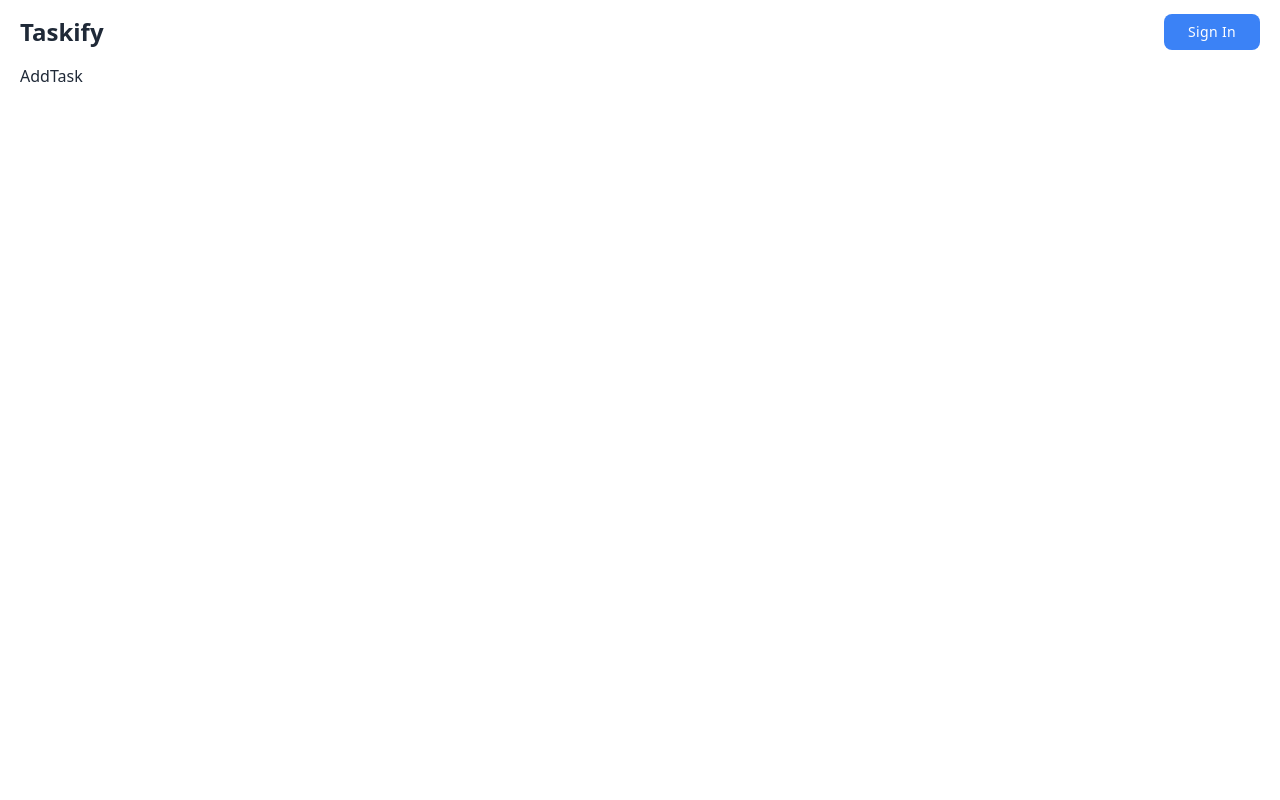
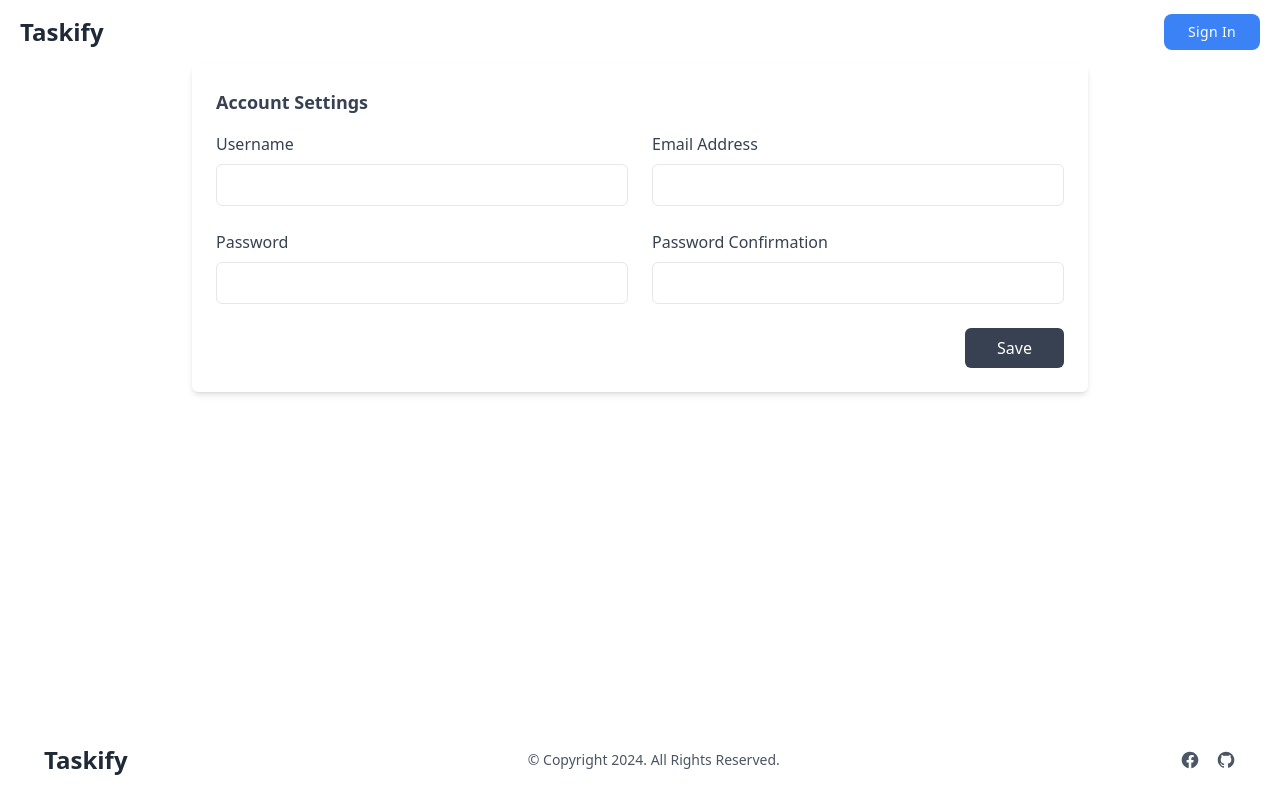
Before and after one commit to chaudhuree/mern-taskmanager-with-dnd, a React (Vite) app in the folder frontend/: page /addtask in a window 1280 px wide. Built offline with nearby package versions, Linux system fonts and the light colour scheme.

Commit message:
added: footer fix: some backend code

```diff
--- a/frontend/src/App.jsx
+++ b/frontend/src/App.jsx
@@ -6,14 +6,16 @@ import UpdateTask from './pages/UpdateTask'
 import Tasks from './pages/Tasks'
 import axios from 'axios'
 import Navbar from './components/Navbar'
+import Footer from './components/Footer'
 
 axios.defaults.baseURL = 'http://localhost:5000/api/v1'
 
 function App() {
   return (
-    <div className='container mx-auto px-5'>
+    <div className='container mx-auto px-5 min-h-screen flex flex-col'>
+    <div className="flex-1">
     <Router>
-    <Navbar></Navbar>
+    <Navbar/>
         <Routes>
         <Route path='/' element={<Tasks />} />
           <Route path='/signin' element={<SignIn />} />
@@ -23,6 +25,8 @@ function App() {
         </Routes>
       </Router>
     </div>
+      <Footer/>
+    </div>
   )
 }
 
--- /dev/null
+++ b/frontend/src/components/Footer.jsx
@@ -0,0 +1,36 @@
+import React from 'react'
+import { Link } from 'react-router-dom'
+
+export default function Footer() {
+  return (
+    <footer className="bg-white dark:bg-gray-900">
+    <div className="container flex flex-col items-center justify-between p-6 mx-auto space-y-4 sm:space-y-0 sm:flex-row">
+        <p className='text-2xl font-bold'>Taskify</p>
+
+        <p className="text-sm text-gray-600 dark:text-gray-300">© Copyright {new Date().getFullYear()}. All Rights Reserved.</p>
+
+        <div className="flex -mx-2">
+
+
+            <a href="https://facebook.com/chaudhuree00" target='_blank' className="mx-2 text-gray-600 transition-colors duration-300 dark:text-gray-300 hover:text-blue-500 dark:hover:text-blue-400" aria-label="Facebook">
+                <svg className="w-5 h-5 fill-current" viewBox="0 0 24 24" fill="none"
+                    xmlns="http://www.w3.org/2000/svg">
+                    <path
+                        d="M2.00195 12.002C2.00312 16.9214 5.58036 21.1101 10.439 21.881V14.892H7.90195V12.002H10.442V9.80204C10.3284 8.75958 10.6845 7.72064 11.4136 6.96698C12.1427 6.21332 13.1693 5.82306 14.215 5.90204C14.9655 5.91417 15.7141 5.98101 16.455 6.10205V8.56104H15.191C14.7558 8.50405 14.3183 8.64777 14.0017 8.95171C13.6851 9.25566 13.5237 9.68693 13.563 10.124V12.002H16.334L15.891 14.893H13.563V21.881C18.8174 21.0506 22.502 16.2518 21.9475 10.9611C21.3929 5.67041 16.7932 1.73997 11.4808 2.01722C6.16831 2.29447 2.0028 6.68235 2.00195 12.002Z">
+                    </path>
+                </svg>
+            </a>
+
+            <a href="https://github.com/chaudhuree" target="_blank" className="mx-2 text-gray-600 transition-colors duration-300 dark:text-gray-300 hover:text-blue-500 dark:hover:text-blue-400" aria-label="Github">
+                <svg className="w-5 h-5 fill-current" viewBox="0 0 24 24" fill="none"
+                    xmlns="http://www.w3.org/2000/svg">
+                    <path
+                        d="M12.026 2C7.13295 1.99937 2.96183 5.54799 2.17842 10.3779C1.395 15.2079 4.23061 19.893 8.87302 21.439C9.37302 21.529 9.55202 21.222 9.55202 20.958C9.55202 20.721 9.54402 20.093 9.54102 19.258C6.76602 19.858 6.18002 17.92 6.18002 17.92C5.99733 17.317 5.60459 16.7993 5.07302 16.461C4.17302 15.842 5.14202 15.856 5.14202 15.856C5.78269 15.9438 6.34657 16.3235 6.66902 16.884C6.94195 17.3803 7.40177 17.747 7.94632 17.9026C8.49087 18.0583 9.07503 17.99 9.56902 17.713C9.61544 17.207 9.84055 16.7341 10.204 16.379C7.99002 16.128 5.66202 15.272 5.66202 11.449C5.64973 10.4602 6.01691 9.5043 6.68802 8.778C6.38437 7.91731 6.42013 6.97325 6.78802 6.138C6.78802 6.138 7.62502 5.869 9.53002 7.159C11.1639 6.71101 12.8882 6.71101 14.522 7.159C16.428 5.868 17.264 6.138 17.264 6.138C17.6336 6.97286 17.6694 7.91757 17.364 8.778C18.0376 9.50423 18.4045 10.4626 18.388 11.453C18.388 15.286 16.058 16.128 13.836 16.375C14.3153 16.8651 14.5612 17.5373 14.511 18.221C14.511 19.555 14.499 20.631 14.499 20.958C14.499 21.225 14.677 21.535 15.186 21.437C19.8265 19.8884 22.6591 15.203 21.874 10.3743C21.089 5.54565 16.9181 1.99888 12.026 2Z">
+                    </path>
+                </svg>
+            </a>
+        </div>
+    </div>
+</footer>
+  )
+}
--- a/frontend/src/pages/AddTask.jsx
+++ b/frontend/src/pages/AddTask.jsx
@@ -1,7 +1,71 @@
-import React from 'react'
+import { useState } from "react";
 
 export default function AddTask() {
   return (
-    <div>AddTask</div>
-  )
+    <section className="max-w-4xl p-6 mx-auto bg-white rounded-md shadow-md dark:bg-gray-800">
+      <h2 className="text-lg font-semibold text-gray-700 capitalize dark:text-white">
+        Account settings
+      </h2>
+
+      <form>
+        <div className="grid grid-cols-1 gap-6 mt-4 sm:grid-cols-2">
+          <div>
+            <label className="text-gray-700 dark:text-gray-200" for="username">
+              Username
+            </label>
+            <input
+              id="username"
+              type="text"
+              className="block w-full px-4 py-2 mt-2 text-gray-700 bg-white border border-gray-200 rounded-md dark:bg-gray-800 dark:text-gray-300 dark:border-gray-600 focus:border-blue-400 focus:ring-blue-300 focus:ring-opacity-40 dark:focus:border-blue-300 focus:outline-none focus:ring"
+            />
+          </div>
+
+          <div>
+            <label
+              className="text-gray-700 dark:text-gray-200"
+              for="emailAddress"
+            >
+              Email Address
+            </label>
+            <input
+              id="emailAddress"
+              type="email"
+              className="block w-full px-4 py-2 mt-2 text-gray-700 bg-white border border-gray-200 rounded-md dark:bg-gray-800 dark:text-gray-300 dark:border-gray-600 focus:border-blue-400 focus:ring-blue-300 focus:ring-opacity-40 dark:focus:border-blue-300 focus:outline-none focus:ring"
+            />
+          </div>
+
+          <div>
+            <label className="text-gray-700 dark:text-gray-200" for="password">
+              Password
+            </label>
+            <input
+              id="password"
+              type="password"
+              className="block w-full px-4 py-2 mt-2 text-gray-700 bg-white border border-gray-200 rounded-md dark:bg-gray-800 dark:text-gray-300 dark:border-gray-600 focus:border-blue-400 focus:ring-blue-300 focus:ring-opacity-40 dark:focus:border-blue-300 focus:outline-none focus:ring"
+            />
+          </div>
+
+          <div>
+            <label
+              className="text-gray-700 dark:text-gray-200"
+              for="passwordConfirmation"
+            >
+              Password Confirmation
+            </label>
+            <input
+              id="passwordConfirmation"
+              type="password"
+              className="block w-full px-4 py-2 mt-2 text-gray-700 bg-white border border-gray-200 rounded-md dark:bg-gray-800 dark:text-gray-300 dark:border-gray-600 focus:border-blue-400 focus:ring-blue-300 focus:ring-opacity-40 dark:focus:border-blue-300 focus:outline-none focus:ring"
+            />
+          </div>
+        </div>
+
+        <div className="flex justify-end mt-6">
+          <button className="px-8 py-2.5 leading-5 text-white transition-colors duration-300 transform bg-gray-700 rounded-md hover:bg-gray-600 focus:outline-none focus:bg-gray-600">
+            Save
+          </button>
+        </div>
+      </form>
+    </section>
+  );
 }
```
Also changed, not shown: 2 other files (tests, documents, lock files or other folders).
